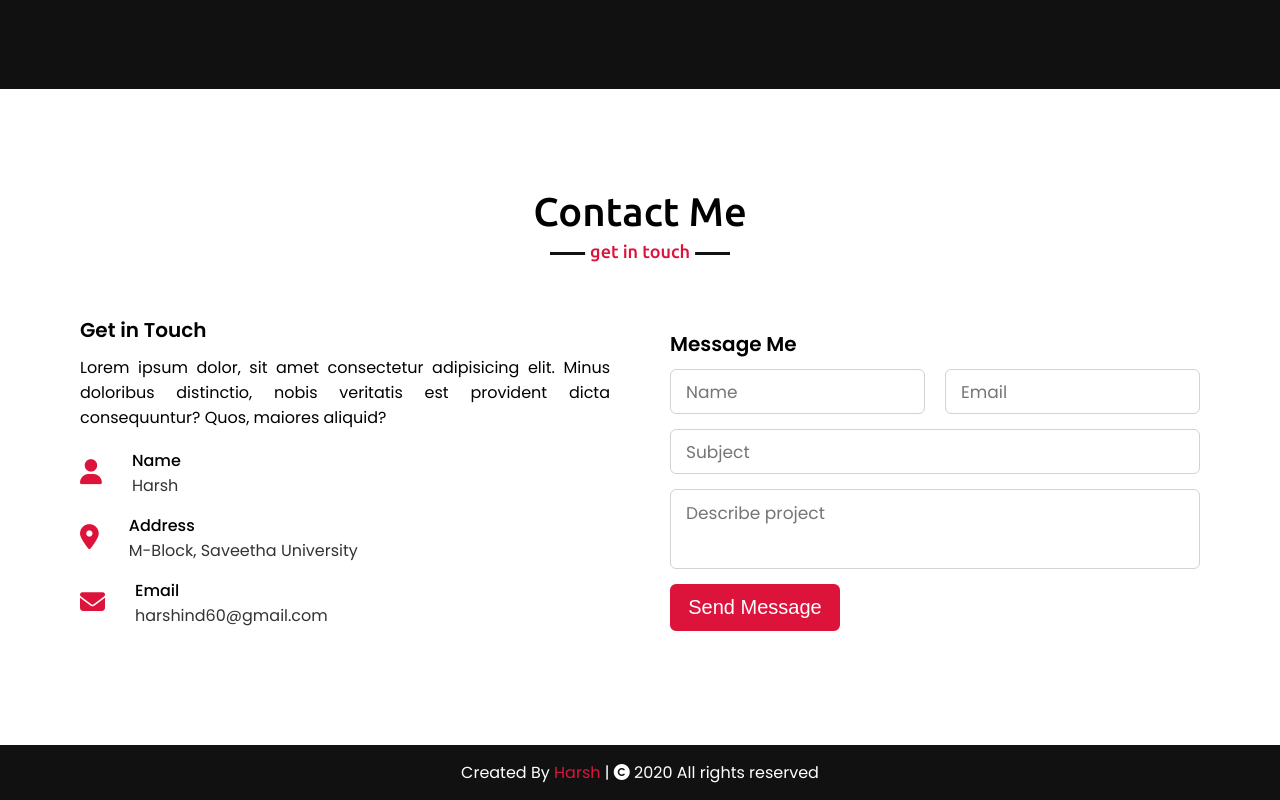
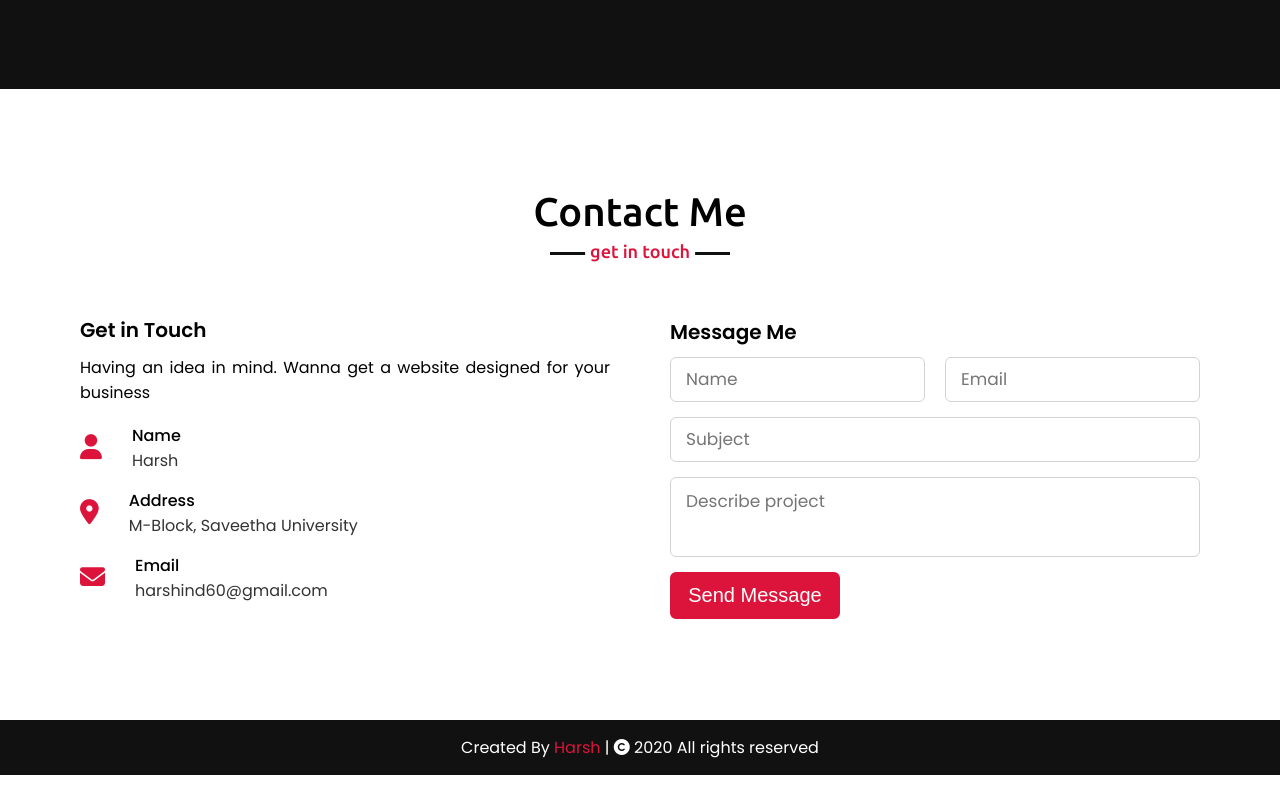
Before and after one commit to harshind/portfoliov2, a plain HTML site: page index.html in a window 1280 px wide. Shown: the part 3151-3951 px from the top of the page. After the commit the page ends 3926 px from the top, so only its background shows below. Drawn offline with nearby package versions, Linux system fonts and the light colour scheme.

Commit message:
Update index.html

```diff
--- a/index.html
+++ b/index.html
@@ -221,7 +221,7 @@
             <div class="contact-content">
                 <div class="column left">
                     <div class="text">Get in Touch</div>
-                    <p>Lorem ipsum dolor, sit amet consectetur adipisicing elit. Minus doloribus distinctio, nobis veritatis est provident dicta consequuntur? Quos, maiores aliquid?</p>
+                    <p>Having an idea in mind. Wanna get a website designed for your business</p>
                     <div class="icons">
                         <div class="row">
                             <i class="fas fa-user"></i>
```
